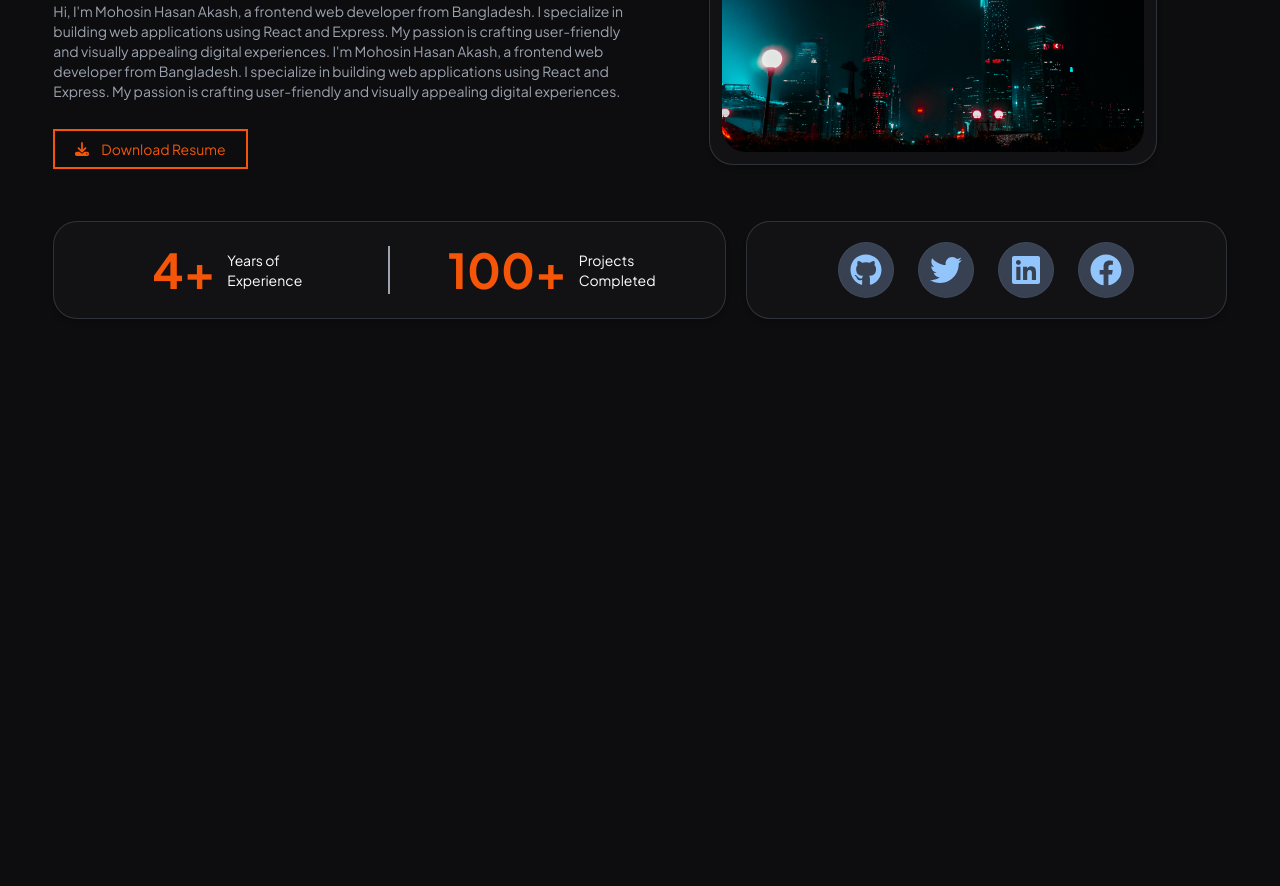
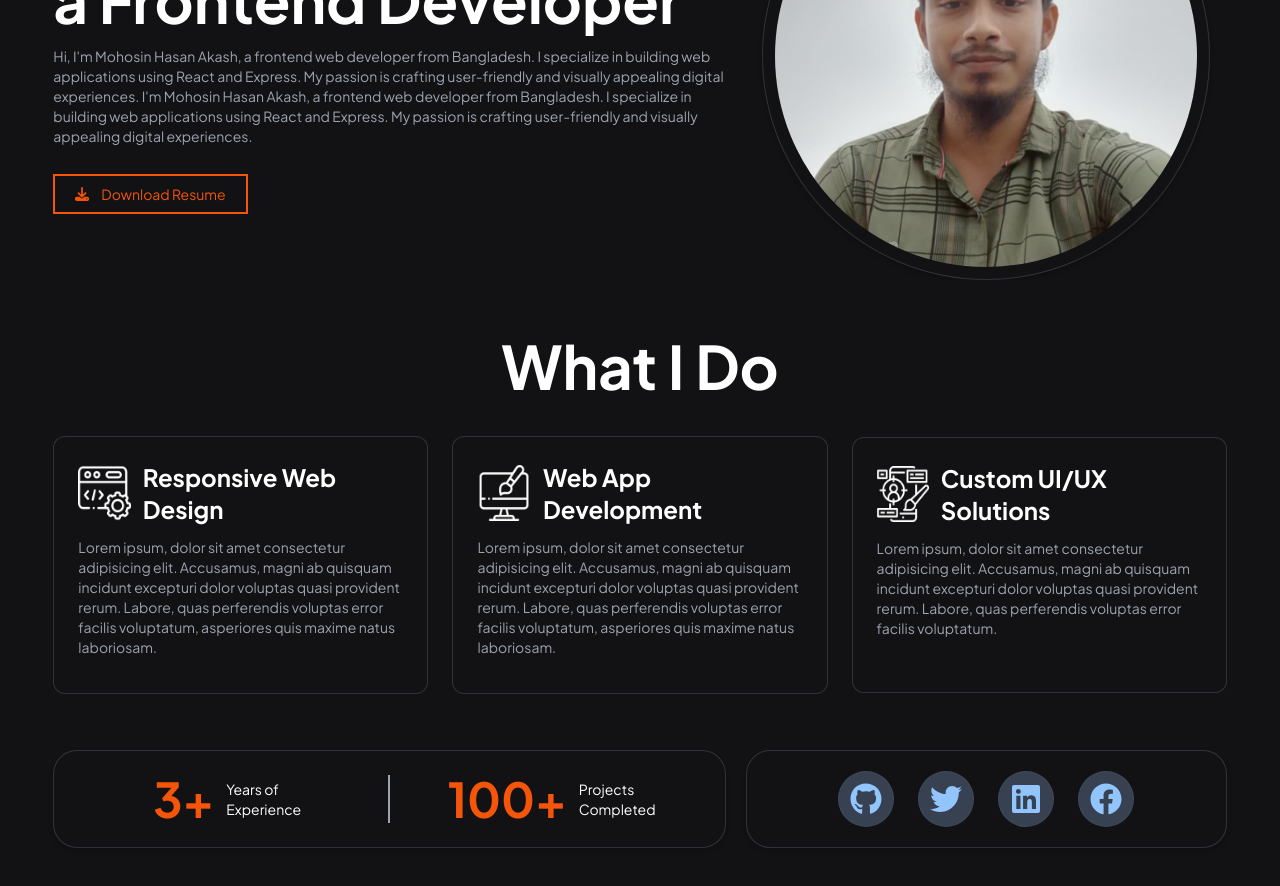
Before and after one commit to Mohosin999/Personal-Portfolio-Website, a Next.js app: page / in a window 1280 px wide. Shown: the part 360-1246 px from the top of the page. Before the commit the page ends 800 px from the top, so only its background shows below. Built offline with nearby package versions, Linux system fonts and the light colour scheme.

Commit message:
Home page completed

```diff
--- /dev/null
+++ b/app/about/page.jsx
@@ -0,0 +1,49 @@
+import { FaDownload } from "react-icons/fa6";
+
+const About = () => {
+  return (
+    <div className="w-full h-full bg-secondarycolor flex flex-col items-center justify-center z-20">
+      <div className="w-11/12 h-full pt-24 flex items-center justify-center gap-4">
+        {/* Right side hero section */}
+        <div className="w-7/12">
+          <div className="text_container">
+            <h5 className="text-gray-400 text-base">Hey there!</h5>
+            <h2 className="text-6xl font-bold">
+              I'm <span className="text-primarycolor">Mohosin Hasan</span>{" "}
+              <br /> a Frontend Developer
+            </h2>
+            {/* Paragraph */}
+            <p className="py-4 text-sm text-gray-400">
+              Hi, I'm Mohosin Hasan Akash, a frontend web developer from
+              Bangladesh. I specialize in building web applications using React
+              and Express. My passion is crafting user-friendly and visually
+              appealing digital experiences. I'm Mohosin Hasan Akash, a frontend
+              web developer from Bangladesh. I specialize in building web
+              applications using React and Express. My passion is crafting
+              user-friendly and visually appealing digital experiences.
+            </p>
+            {/* Download resume button */}
+            <a href="./resume.pdf" target="_blank" className="flex w-fit">
+              <button className="flex items-center justify-center gap-3 text-primarycolor px-5 py-2 my-3 text-sm border-2 border-primarycolor transition-all ease-in-out duration-200 hover:bg-primarycolor hover:text-white">
+                <FaDownload /> Download Resume
+              </button>
+            </a>
+          </div>
+        </div>
+
+        {/* Left side hero section */}
+        <div className="w-5/12 flex items-center justify-center">
+          <div className="hero_img_container w-full max-w-md bg-secondarycolor p-3 rounded-full border border-gray-600/[0.5] shadow-md">
+            <img
+              src="./img/hero.jpg"
+              alt="profile_image"
+              className="w-full h-full rounded-full"
+            />
+          </div>
+        </div>
+      </div>
+    </div>
+  );
+};
+
+export default About;
--- /dev/null
+++ b/components/services/index.jsx
@@ -0,0 +1,104 @@
+const Services = () => {
+  return (
+    <div className="w-full bg-secondarycolor h-full flex flex-col items-center justify-center z-20">
+      <div className="w-11/12 h-full pt-14 flex flex-col items-center justify-center gap-4">
+        {/* Heading */}
+        <h2 className="text-6xl font-bold pb-6">What I Do</h2>
+        <div className="w-full gap-6 flex items-center justify-center">
+          {/* ========================================================
+           *                      Service 01
+           ======================================================== */}
+          <div className="w-1/2">
+            <div className="rounded-xl p-6 min-h-64 bg-secondarycolor border border-gray-600/[0.5]">
+              <div className="flex items-center gap-3">
+                {/* Service's logo */}
+                <div className="w-14 h-14">
+                  <img
+                    src={"./img/serv01.png"}
+                    alt="service_one"
+                    className="w-full h-full"
+                  />
+                </div>
+                {/* Service's name */}
+                <div>
+                  <h2 className="text-2xl font-bold">Responsive Web Design</h2>
+                </div>
+              </div>
+              {/* Description */}
+              <div className="w-full py-3">
+                <p className="text-sm text-gray-400">
+                  Lorem ipsum, dolor sit amet consectetur adipisicing elit.
+                  Accusamus, magni ab quisquam incidunt excepturi dolor voluptas
+                  quasi provident rerum. Labore, quas perferendis voluptas error
+                  facilis voluptatum, asperiores quis maxime natus laboriosam.
+                </p>
+              </div>
+            </div>
+          </div>
+          {/* ========================================================
+           *                      Service 02
+           ======================================================== */}
+          <div className="w-1/2">
+            <div className="rounded-xl p-6 min-h-64 bg-secondarycolor border border-gray-600/[0.5]">
+              <div className="flex items-center gap-3">
+                {/* Service's logo */}
+                <div className="w-14 h-14">
+                  <img
+                    src={"./img/serv02.png"}
+                    alt="service_one"
+                    className="w-full h-full"
+                  />
+                </div>
+                {/* Service's name */}
+                <div>
+                  <h2 className="text-2xl font-bold">Web App Development</h2>
+                </div>
+              </div>
+              {/* Description */}
+              <div className="w-full py-3">
+                <p className="text-sm text-gray-400">
+                  Lorem ipsum, dolor sit amet consectetur adipisicing elit.
+                  Accusamus, magni ab quisquam incidunt excepturi dolor voluptas
+                  quasi provident rerum. Labore, quas perferendis voluptas error
+                  facilis voluptatum, asperiores quis maxime natus laboriosam.
+                </p>
+              </div>
+            </div>
+          </div>
+          {/* ========================================================
+            *                      Service 03
+           ======================================================== */}
+          <div className="w-1/2">
+            <div className="rounded-xl p-6 min-h-64 bg-secondarycolor border border-gray-600/[0.5]">
+              <div className="flex items-center gap-3">
+                {/* Service's logo */}
+                <div className="w-14 h-14">
+                  <img
+                    src={"./img/serv04.png"}
+                    alt="service_one"
+                    className="w-full h-full"
+                  />
+                </div>
+                {/* Service's name */}
+                <div>
+                  <h2 className="text-2xl font-bold">Custom UI/UX Solutions</h2>
+                </div>
+              </div>
+              {/* Description */}
+              <div className="w-full py-3">
+                <p className="text-sm text-gray-400">
+                  Lorem ipsum, dolor sit amet consectetur adipisicing elit.
+                  Accusamus, magni ab quisquam incidunt excepturi dolor voluptas
+                  quasi provident rerum. Labore, quas perferendis voluptas error
+                  facilis voluptatum.
+                </p>
+              </div>
+            </div>
+          </div>
+        </div>
+      </div>
+    </div>
+  );
+};
+
+export default Services;
--- a/components/ui/Counter.jsx
+++ b/components/ui/Counter.jsx
@@ -1,7 +1,38 @@
 "use client";
+import { useEffect, useRef } from "react";
+import { animate, useAnimation, useInView } from "framer-motion";
 
-const Counter = () => {
-  return <div></div>;
+const Counter = ({ from = 0, to, duration = 1 }) => {
+  const ref = useRef(null);
+  const inView = useInView(ref, { once: true });
+  const controls = useAnimation();
+
+  useEffect(() => {
+    const element = ref.current;
+    if (!element) return;
+    if (!inView) return;
+
+    element.textContent = String(from);
+
+    if (window.matchMedia("(prefers-reduced-motion)").matches) {
+      element.textContent = String(to);
+      return;
+    }
+
+    const controls = animate(from, to, {
+      duration,
+      ease: "easeOut",
+      onUpdate(value) {
+        element.textContent = value.toFixed(0);
+      },
+    });
+
+    return () => {
+      controls.stop();
+    };
+  }, [from, to, duration, inView]);
+
+  return <div ref={ref} />;
 };
 
 export default Counter;
--- a/components/ui/Hero.jsx
+++ b/components/ui/Hero.jsx
@@ -1,17 +1,19 @@
 import { FaDownload } from "react-icons/fa6";
 import { FaGithub, FaTwitter, FaLinkedin, FaFacebook } from "react-icons/fa";
+import Counter from "./Counter";
+import Services from "../services";
 
 const Hero = () => {
   return (
-    <div className="w-full h-full flex flex-col items-center justify-center">
-      <div className="w-11/12 h-full pt-24 flex items-center justify-center">
+    <div className="w-full h-full bg-secondarycolor flex flex-col items-center justify-center z-20">
+      <div className="w-11/12 h-full pt-[40rem] flex items-center justify-center gap-4">
         {/* Right side hero section */}
-        <div className="flex-1">
+        <div className="w-7/12">
           <div className="text_container">
             <h5 className="text-gray-400 text-base">Hey there!</h5>
             <h2 className="text-6xl font-bold">
               I'm <span className="text-primarycolor">Mohosin Hasan</span>{" "}
-              <br /> a Web Developer
+              <br /> a Frontend Developer
             </h2>
             {/* Paragraph */}
             <p className="py-4 text-sm text-gray-400">
@@ -24,7 +26,7 @@ const Hero = () => {
               user-friendly and visually appealing digital experiences.
             </p>
             {/* Download resume button */}
-            <a href="./resume.pdf" target="_blank">
+            <a href="./resume.pdf" target="_blank" className="flex w-fit">
               <button className="flex items-center justify-center gap-3 text-primarycolor px-5 py-2 my-3 text-sm border-2 border-primarycolor transition-all ease-in-out duration-200 hover:bg-primarycolor hover:text-white">
                 <FaDownload /> Download Resume
               </button>
@@ -33,26 +35,33 @@ const Hero = () => {
         </div>
 
         {/* Left side hero section */}
-        <div className="flex-1 flex items-center justify-center">
-          <div className="hero_img_container w-full max-w-md bg-secondarycolor p-3 rounded-3xl border border-gray-600/[0.5] shadow-md">
+        <div className="w-5/12 flex items-center justify-center">
+          <div className="hero_img_container w-full max-w-md bg-secondarycolor p-3 rounded-full border border-gray-600/[0.5] shadow-md">
             <img
               src="./img/hero.jpg"
               alt="profile_image"
-              className="w-full h-full rounded-3xl"
+              className="w-full h-full rounded-full"
             />
           </div>
         </div>
       </div>
 
       {/* ========================================================
+       *                      services
+       ======================================================== */}
+      <Services />
+
+      {/* ========================================================
        *                      Social links
        ======================================================== */}
-      <div className="w-11/12 h-fit pt-10 pb-4 flex items-center justify-center gap-5">
+      <div className="w-11/12 h-fit pb-10 pt-14 flex items-center justify-center gap-5">
         {/* Left section */}
         <div className="w-7/12 py-6 flex items-center justify-around bg-secondarycolor p-3 rounded-3xl border border-gray-600/[0.5] shadow-md">
           {/* Time of experience */}
           <div className="flex items-center justify-center gap-3 border-r-2 border-gray-400 w-full">
-            <div className="font-bold text-5xl text-primarycolor">4+</div>
+            <div className="font-bold text-5xl text-primarycolor flex items-center justify-center">
+              <Counter from={0} to={3} />+
+            </div>
             <div>
               <h4 className="text-sm">
                 Years of <br /> Experience
@@ -61,7 +70,9 @@ const Hero = () => {
           </div>
           {/* Number of completed projects */}
           <div className="flex items-center justify-center w-full gap-3">
-            <div className="font-bold text-5xl text-primarycolor">100+</div>
+            <div className="font-bold text-5xl text-primarycolor flex items-center justify-center">
+              <Counter from={0} to={100} />+
+            </div>
             <div>
               <h4 className="text-sm">
                 Projects <br /> Completed
--- a/components/ui/Navbar.jsx
+++ b/components/ui/Navbar.jsx
@@ -10,7 +10,7 @@ const Navbar = () => {
       path: "/",
     },
     {
-      name: "About",
+      name: "About Me",
       path: "/about",
     },
     {
--- a/package.json
+++ b/package.json
@@ -10,7 +10,7 @@
   },
   "dependencies": {
     "@emailjs/browser": "^4.4.1",
-    "framer-motion": "^11.11.17",
+    "framer-motion": "^11.15.0",
     "mini-svg-data-uri": "^1.4.4",
     "next": "15.0.3",
     "react": "^18.3.1",
```
Also changed, not shown: public/img/hero.jpg, 1 other file (tests, documents, lock files or other folders).
